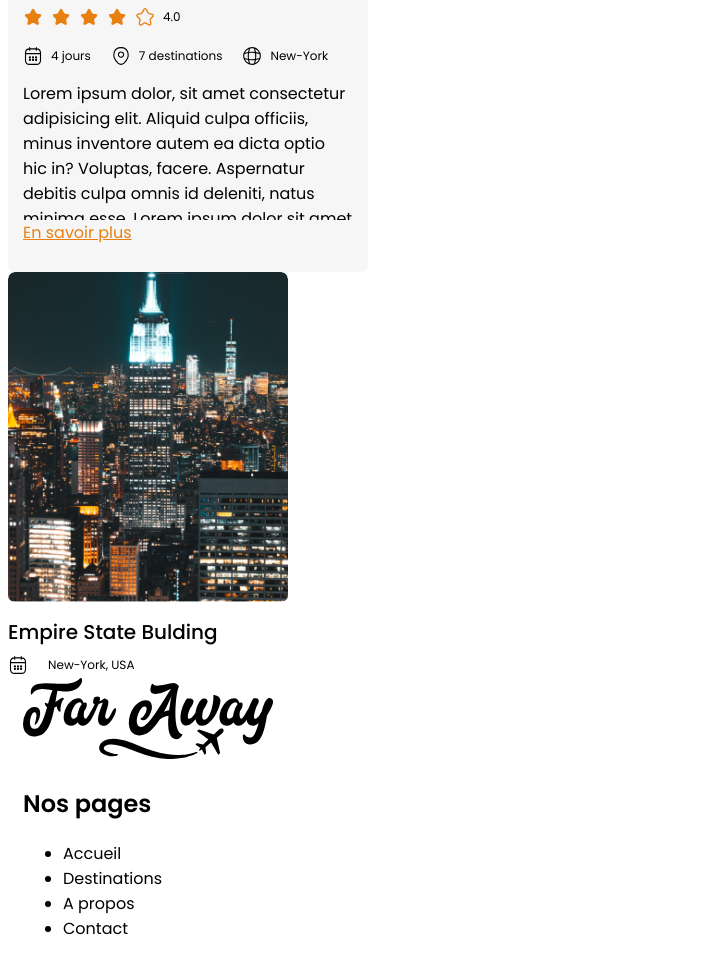
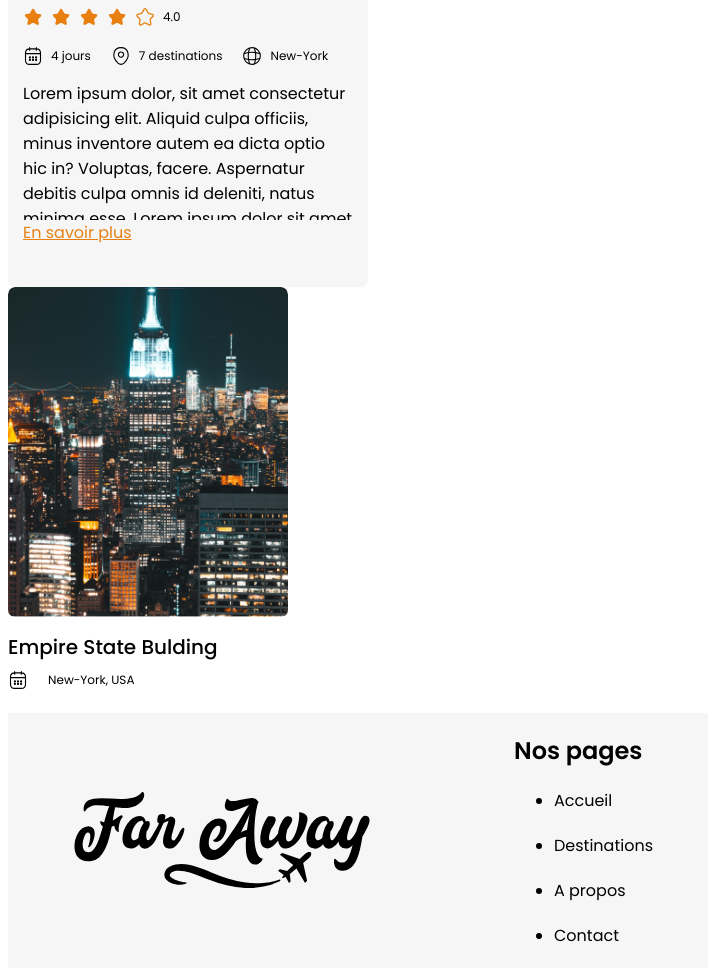
Before and after one commit to SkyDogzz/Challenge-semestriel-HTML-CSS-JQuery, a website: page index.html in a window 1280 px wide. Shown: the part 655-1635 px from the top of the page, without its empty margins (0-708 px from the left). Drawn offline with Linux system fonts and the light colour scheme.

Commit message:
feat : add footer

```diff
--- a/sass/partials/components/_cards.scss
+++ b/sass/partials/components/_cards.scss
@@ -37,7 +37,7 @@ $card-padding: rem(15px);
     }
   }
   &__footer {
-    margin: 0 -$card-padding;
+    margin: 0 calc($card-padding * -1);
     margin-top: 0;
     & > * {
       margin: rem(8px) 0;
--- a/sass/partials/components/_footer.scss
+++ b/sass/partials/components/_footer.scss
@@ -1,15 +1,22 @@
 .footer{
     display: flex;
-    justify-content: space-between;
+    justify-content: flex-start;
     align-items: center;
     padding: 0 rem(50px);
     width: 100%;
     background-color: #F6F6F6;
     color: black;
+    & img {
+      width: rem(296px);
+      height: rem(96px);
+      margin: 0 1rem;
+      padding-right: 10vw;
+    }
+    & ul {
+      margin: 0;
+    }
+    & li {
+      margin: rem(20px) 0;
+      padding: 0;
+    }
   }
-
-  .footer img {
-    width: rem(296px);
-    height: rem(96px);
-    margin: 0 1rem;
-  }
```
Also changed, not shown: index.html (+5 -3 lines), assets/css/main.css, 1 other file.
